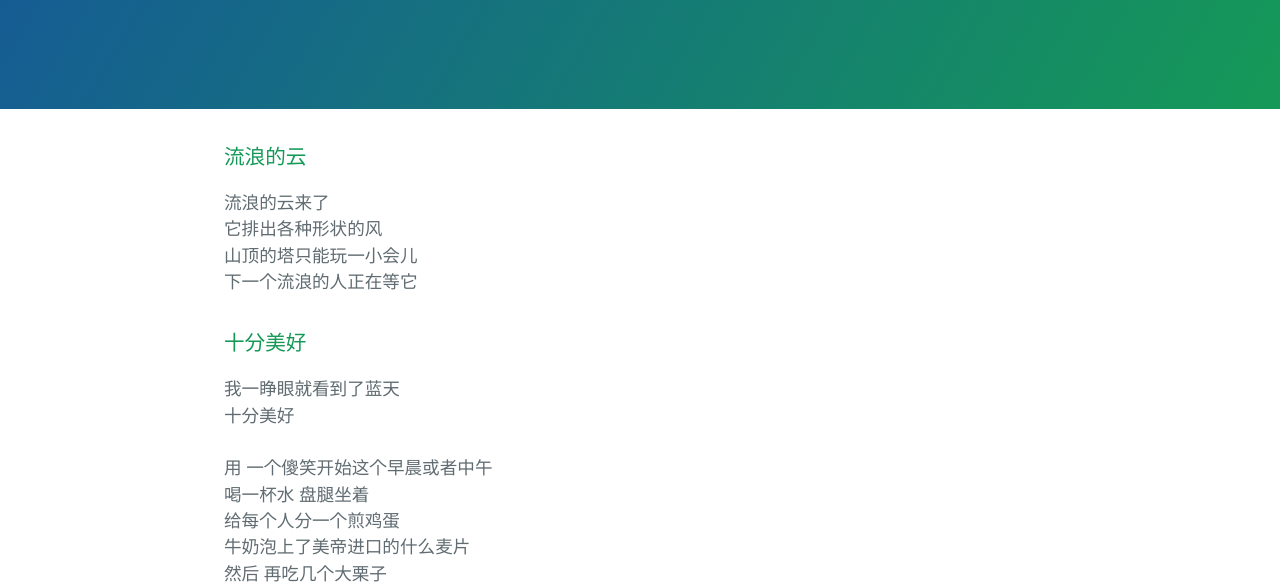
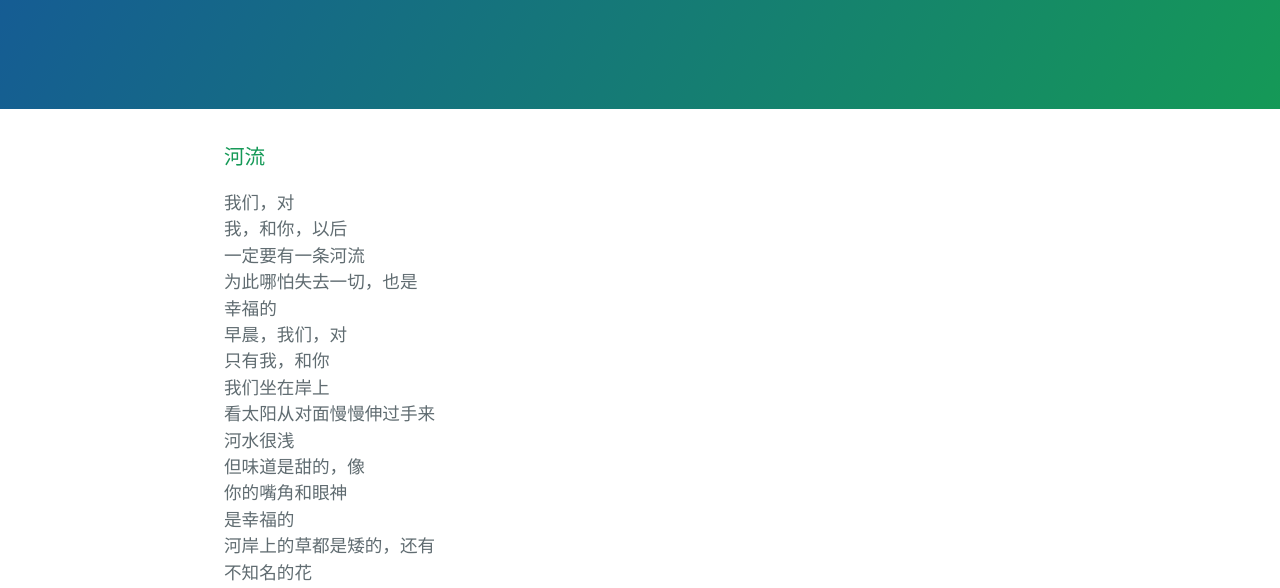
Before and after one commit to chenye-thu/chenye-thu.github.io, a plain HTML site: page index.html in a window 1280 px wide. Shown: the part 208-796 px from the top of the page. Drawn offline with nearby package versions, Linux system fonts and the light colour scheme; a script that the page names is missing.

Commit message:
modified homepage

```diff
--- a/index.html
+++ b/index.html
@@ -8,6 +8,9 @@
     <link href='https://fonts.googleapis.com/css?family=Open+Sans:400,700' rel='stylesheet' type='text/css'>
     <link rel="stylesheet" type="text/css" href="stylesheets/stylesheet.css" media="screen">
     <link rel="stylesheet" type="text/css" href="stylesheets/github-light.css" media="screen">
+	<style>
+	p,h3{font-family:"Microsoft YaHei",Georgia,Serif;}
+	</style>
   </head>
   <body>
     <section class="page-header">
@@ -17,20 +20,67 @@
 
     <section class="main-content">
       <h3>
-<a id="poem1" class="anchor" href="#poem1" aria-hidden="true"><span aria-hidden="true" class="octicon octicon-link"></span></a>流浪的云</h3>
+<a id="poem1" class="anchor" href="#poem1" aria-hidden="true"><span aria-hidden="true" class="octicon octicon-link"></span></a>河流</h3>
 
-<p>流浪的云来了<br>它排出各种形状的风<br>山顶的塔只能玩一小会儿<br>下一个流浪的人正在等它</p>
-
-      <h3>
-<a id="poem2" class="anchor" href="#poem2" aria-hidden="true"><span aria-hidden="true" class="octicon octicon-link"></span></a>十分美好</h3>
-
-<p>我一睁眼就看到了蓝天<br>十分美好<br><br>用 一个傻笑开始这个早晨或者中午<br>喝一杯水 盘腿坐着<br>给每个人分一个煎鸡蛋<br>牛奶泡上了美帝进口的什么麦片<br>然后 再吃几个大栗子<br>互相黑一下对方<br><br>你看 其实也没什么啊<br>就是<br>十分美好而已</p>
-
-      <h3>
-<a id="poem3" class="anchor" href="#poem3" aria-hidden="true"><span aria-hidden="true" class="octicon octicon-link"></span></a>大云</h3>
-
-<p>天很蓝<br>阳光 我们的山<br>有一块大大的云<br>和月亮的一半<br><br>我的心是那大云<br>沉重 却一直漂浮<br>你的心是那半个月亮<br><br>看 我们如此靠近<br>却又十分遥远<br>看 我是如此庞大<br>却又十分渺小<br>
-
+<p>
+我们，对<br>
+我，和你，以后<br>
+一定要有一条河流<br>
+为此哪怕失去一切，也是<br>
+幸福的<br>
+早晨，我们，对<br>
+只有我，和你<br>
+我们坐在岸上<br>
+看太阳从对面慢慢伸过手来<br>
+河水很浅<br>
+但味道是甜的，像<br>
+你的嘴角和眼神<br>
+是幸福的<br>
+河岸上的草都是矮的，还有<br>
+不知名的花<br>
+你忍不住摘下一朵来<br>
+没有关系<br>
+都是我们的<br>
+我们整天赤着脚<br>
+我们踩在河里<br>
+我们躺下，河水很浅<br>
+我们枕着石头，不用说话<br>
+是幸福的<br>
+傍晚，河流<br>
+变成红色，像你的脸一样<br>
+我抱起你来，不用回家<br>
+河流就是我们的家<br>
+太阳走了，晚上也是我们的<br>
+我们坐在草地上<br>
+草地是我们的，晚风也是我们的<br>
+月亮也是我们的，它在我们的<br>
+河流里，像你的眼睛<br>
+是幸福的<br>
+我们躺下，整个星空都是我们的<br>
+像你的头发<br>
+流星也是我们的，一生都是<br>
+你枕着我的手臂，我看着你<br>
+月亮看着我们<br>
+河流看着月亮，都不说话<br>
+是幸福的<br>
+我们的河流不大，草地也不大<br>
+但是，我们有故事<br>
+我们爱河流，河流是<br>
+我们的生命和时光，都在<br>
+河流里，是幸福的<br>
+月亮走了，早晨也是我们的<br>
+草和土地都不说话<br>
+我们赤着脚，挽着裤腿<br>
+去河流里，河水很浅<br>
+但阳光是温暖的，像<br>
+你的嘴角，是幸福的<br>
+我们打闹，脸上都是<br>
+河水和泥土，都是<br>
+我们的，我们的世界不大<br>
+但是简单<br>
+我们有回忆，我们的回忆<br>
+和泥土一样干净<br>
+</p>
 <!-- JiaThis Button BEGIN -->
 <div class="jiathis_style_32x32">
 	<a class="jiathis_button_qzone"></a>
```
